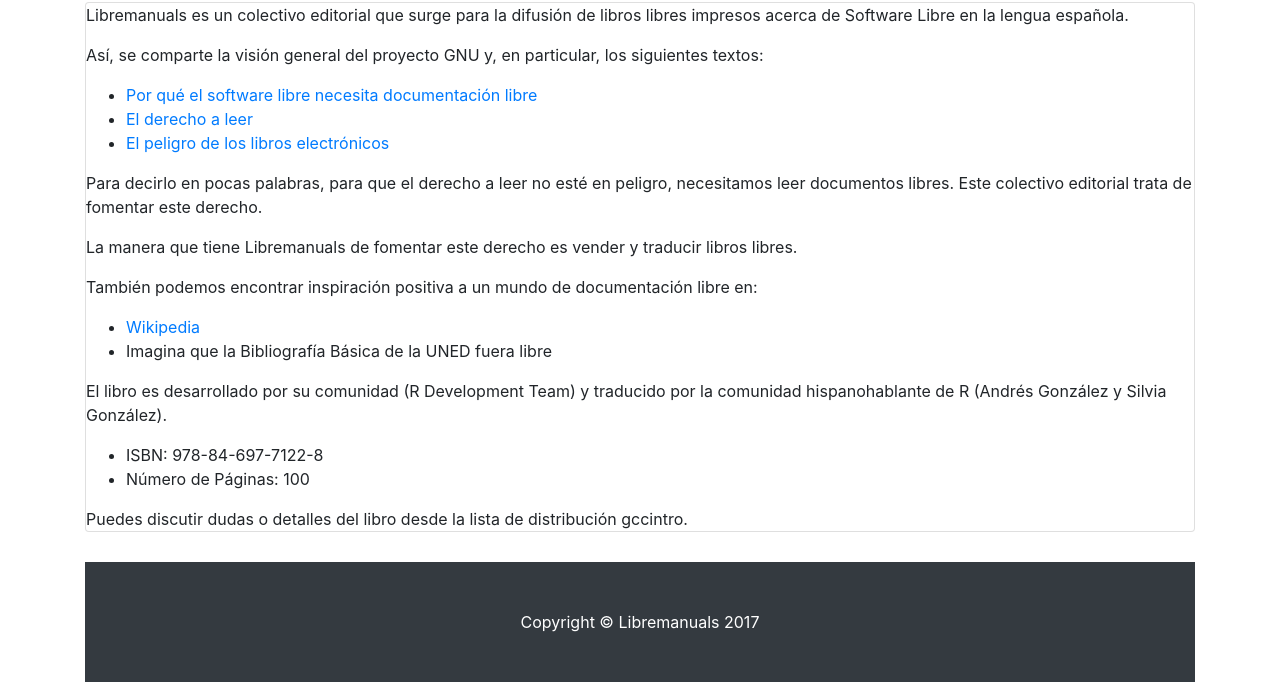
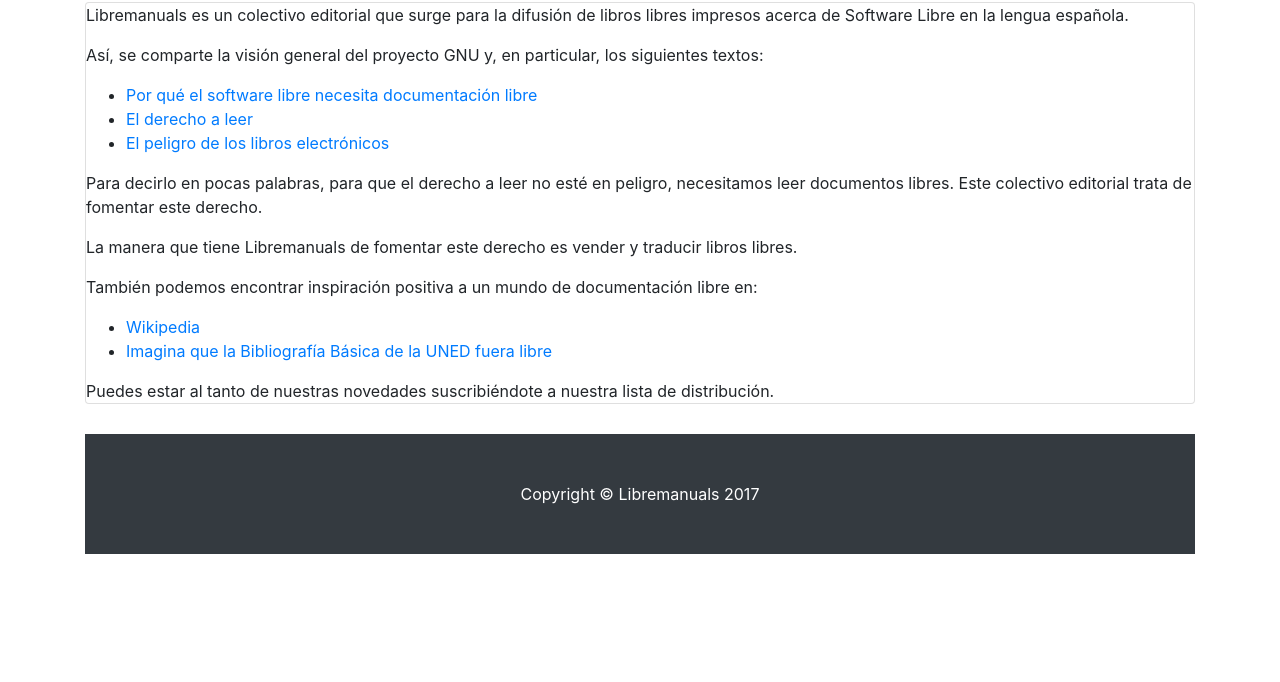
Before and after one commit to jorgesumle/libremanuals.github.io, a website: page acerca.html in a window 1280 px wide. Shown: the part 150-832 px from the top of the page. After the commit the page ends 800 px from the top, so only its background shows below. Drawn offline with Linux system fonts and the light colour scheme.

Commit message:
acerca.html: fix errors

```diff
--- a/acerca.html
+++ b/acerca.html
@@ -94,21 +94,13 @@
 
 	    <ul>
 	      <li><a href="https://www.wikipedia.org/">Wikipedia</a></li>
-	      <li>Imagina que la Bibliografía Básica de la UNED fuera libre</li>
+	      <li><a href="http://davidam.com/docu/ImaginaGFDL/">Imagina que la Bibliografía Básica de la UNED fuera libre</a></li>
 	    </ul>
 
 	    <p class="card-text">
-	    El libro es desarrollado por su comunidad (R Development Team) y
-traducido por la comunidad hispanohablante de R (Andrés González y
-Silvia González).
+Puedes estar al tanto de nuestras novedades suscribiéndote a nuestra
+lista de distribución.
 	    </p>
-
-	    <ul>
-	      <li>ISBN: 978-84-697-7122-8</li>
-	      <li>Número de Páginas: 100</li>
-	    </ul>
-
-	    <p class="card-text">Puedes discutir dudas o detalles del libro desde la lista de distribución gccintro.</p>
 
           </div>
         </div>
```
